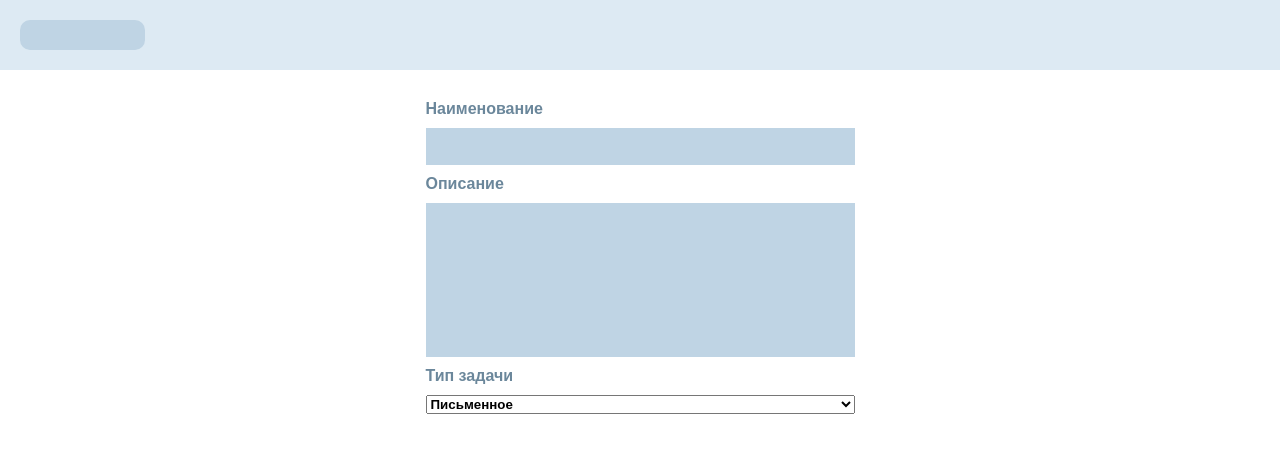
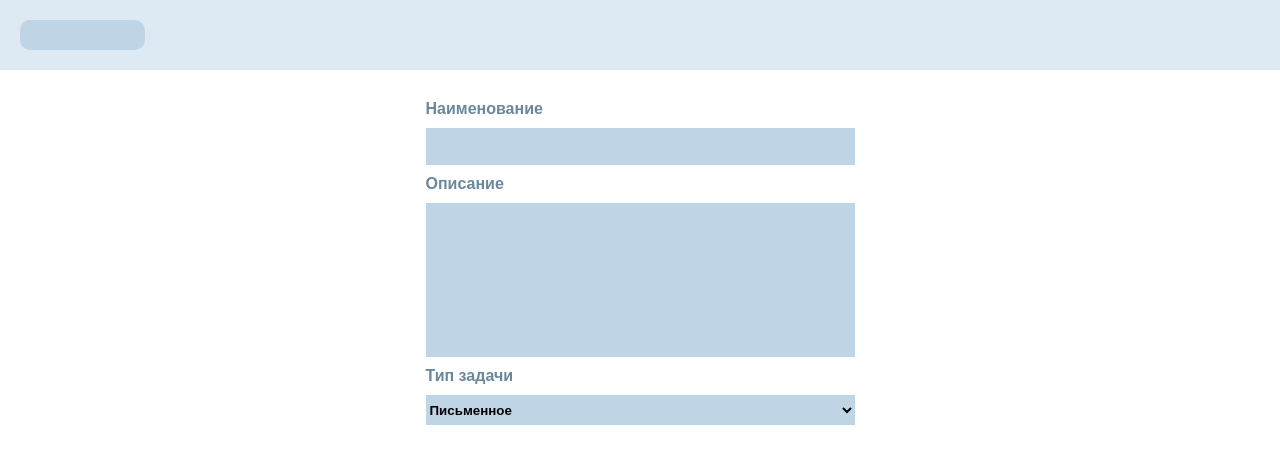
Before and after one commit to drodionov0/taskmanager_react, a React (Create React App) app: page /add in a window 1280 px wide. Shown: the top 464 px of the page. Built offline with nearby package versions, Linux system fonts and the light colour scheme; data requests are answered from the project's data file.

Commit message:
new version

```diff
--- a/src/components/add.js
+++ b/src/components/add.js
@@ -26,7 +26,7 @@ const Add = () => {
                         <label className={styles.lab}>Описание</label>
                         <textarea className={styles.inp2}/>
                         <label className={styles.lab}>Тип задачи</label>
-                        <select>
+                        <select className={styles.sel}>
                             {tasks.map(task => (
                                 <option key={task.id}>{task.type}</option>
                             ))}
--- a/src/styles/add.module.css
+++ b/src/styles/add.module.css
@@ -34,3 +34,10 @@
     text-align: top;
     resize: none;
 }
+
+.sel{
+    height: 30px;
+    border: none;
+    outline: none;
+    background-color: #bfd4e4;
+}
```
